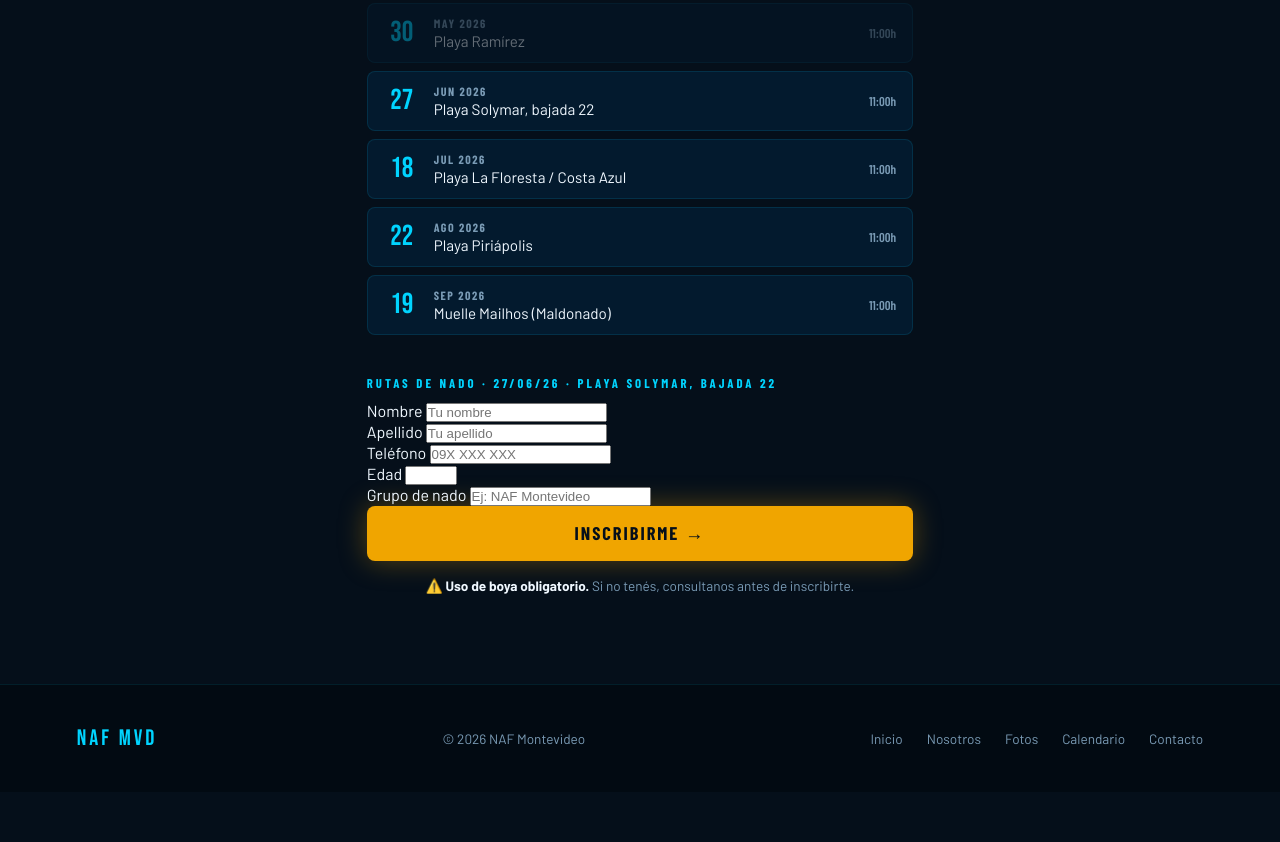
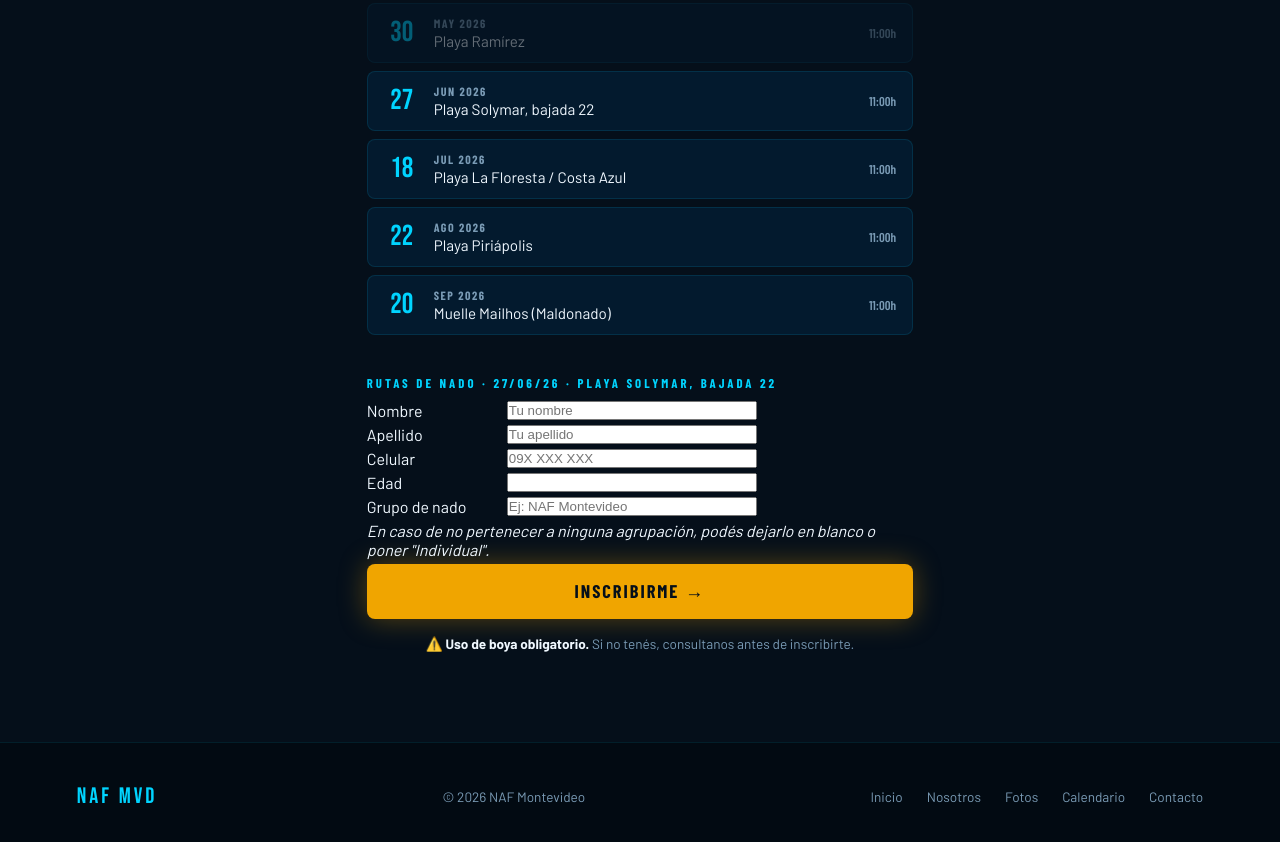
Before and after one commit to mcaetano7/nafmontevideo.github.io, a plain HTML site: page rutas.html in a window 1280 px wide. Shown: the part 1110-1952 px from the top of the page. Before the commit the page ends 1902 px from the top, so only its background shows below. Drawn offline with nearby package versions, Linux system fonts and the light colour scheme.

Commit message:
cambios en la interfaz del formulario, fechas, ect

```diff
--- a/actividades.js
+++ b/actividades.js
@@ -36,7 +36,6 @@ const calendario = [
         ,"distancia":"consultar",
         "descripcion":"N/A",
         "inscripcion":"rutas.html"},
-      {"fecha":"21/06/26","nombre":"Entrada del Invierno","lugar":"consultar","distancia":"consultar","descripcion":"N/A","inscripcion":""},
       {"fecha":"21/06/26","nombre":"Brazadas Solidarias (NAF Maldonado)","lugar":"Muelle Mailhos","distancia":"Se sugiere desde el muelle de Mailhos hasta el muelle de la Parada 3 y regreso.","descripcion":"Colaboración: $300 o $500 a beneficio de la Escuela España.","inscripcion":"@nafmaldonado en instagram"},
       {"fecha":"29/06/26","nombre":"Luna Llena","lugar":"consultar","distancia":"consultar","descripcion":"N/A","inscripcion":""},
       {"fecha":"11/07/26","nombre":"Concordia Nada en Invierno","lugar":"Concordia","distancia":"500m, 1k y 2k","descripcion":"Incluye remera oficial del evento, premiación por categorías, merienda de confraternidad (sábado), almuerzo (domingo), seguro del deportista, ingreso bonificado a Termas, cronometraje con chip electrónico.","inscripcion":"https://www.encarrera.com.ar/naf/?encarrera=inscripcion"},
@@ -56,7 +55,7 @@ const calendario = [
         "inscripcion":"rutas.html"},
       {"fecha":"24/08/26","nombre":"Nostalgia","lugar":"consultar","distancia":"consultar","descripcion":"N/A","inscripcion":""},
       {"fecha":"28/08/26","nombre":"Luna Llena","lugar":"consultar","distancia":"consultar","descripcion":"N/A","inscripcion":""},
-      {"fecha":"19/09/26", "hora": "11:00", "nombre":"Rutas de Nado",
+      {"fecha":"20/09/26", "hora": "11:00", "nombre":"Rutas de Nado",
         "lugar":"Muelle Mailhos (Maldonado)",
         "distancia":"consultar",
         "descripcion":"N/A",
@@ -72,6 +71,6 @@ const calendario = [
       {"fecha":"24/12/26","nombre":"Nado Navideño","lugar":"consultar","distancia":"consultar","descripcion":"N/A","inscripcion":""},
       {"fecha":"31/12/26","nombre":"Nado Fin de Año","lugar":"consultar","distancia":"consultar","descripcion":"N/A","inscripcion":""},
       {"fecha":"10/02/27","nombre":"Aniversario NAF Montevideo","lugar":"consultar","distancia":"consultar","descripcion":"N/A","inscripcion":""},
-      {"fecha":"","nombre":"Hielo","lugar":"consultar","distancia":"consultar","descripcion":"N/A","inscripcion":""},
+
       {"fecha":"","nombre":"Despedida Fin de Año","lugar":"consultar","distancia":"consultar","descripcion":"Fecha a confirmar","inscripcion":""}
     ];
--- a/rutas.html
+++ b/rutas.html
@@ -79,6 +79,20 @@
     .fecha-hora { font-family: 'Barlow Condensed', sans-serif; font-size: .8rem; color: var(--grey); }
     .sin-fechas { color: var(--grey); font-size: .9rem; font-style: italic; padding: 1rem 0; }
 
+    .form-group {
+      display: flex;
+      align-items: center;
+      margin-bottom: 5px;
+    }
+
+    .form-group label {
+      width: 140px;
+      text-align: left;
+    }
+
+    .form-group input {
+      width: 250px;
+    }
     /* BOTON INSCRIPCION */
     .btn-inscripcion {
       display: block; width: 100%; text-align: center;
@@ -164,7 +178,7 @@
     <input type="text" id="apellido" placeholder="Tu apellido" required />
   </div>
   <div class="form-group">
-    <label>Teléfono</label>
+    <label>Celular</label>
     <input type="tel" id="telefono" placeholder="09X XXX XXX" required />
   </div>
   <div class="form-group">
@@ -174,15 +188,19 @@
   <div class="form-group">
     <label>Grupo de nado</label>
     <input type="text" id="grupo" placeholder="Ej: NAF Montevideo" />
+
+  </div>
+  <div class="form-group">
+    <i>En caso de no pertenecer a ninguna agrupación, podés dejarlo en blanco o poner "Individual". </i>
   </div>
   <div id="campos-menor" style="display:none; flex-direction:column; gap:1rem;">
     <div class="form-group">
       <label>Nombre del adulto responsable</label>
-      <input type="text" id="responsable" placeholder="Nombre completo" />
+      <input type="text" id="responsable" placeholder="Nombre completo" required />
     </div>
     <div class="form-group">
       <label>Contacto del adulto responsable</label>
-      <input type="text" id="contactoResponsable" placeholder="Teléfono o email" />
+      <input type="text" id="contactoResponsable" placeholder="Teléfono o email" required />
     </div>
   </div>
   <button type="submit" class="btn-inscripcion" id="btn-enviar">Inscribirme →</button>
```
